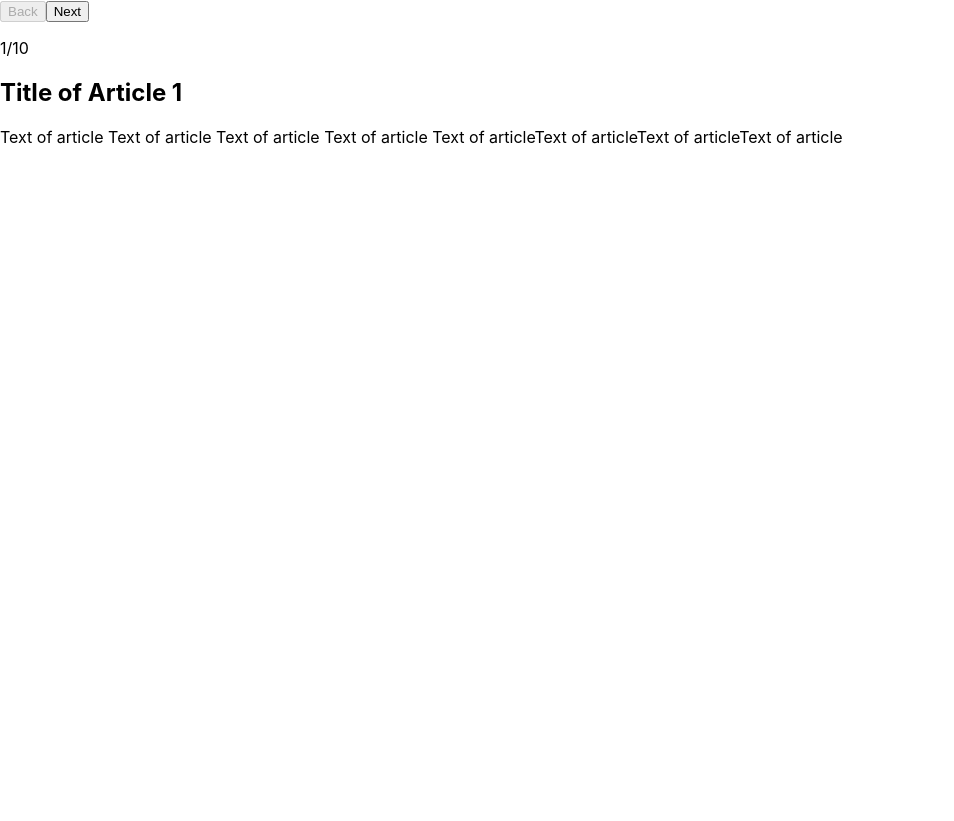
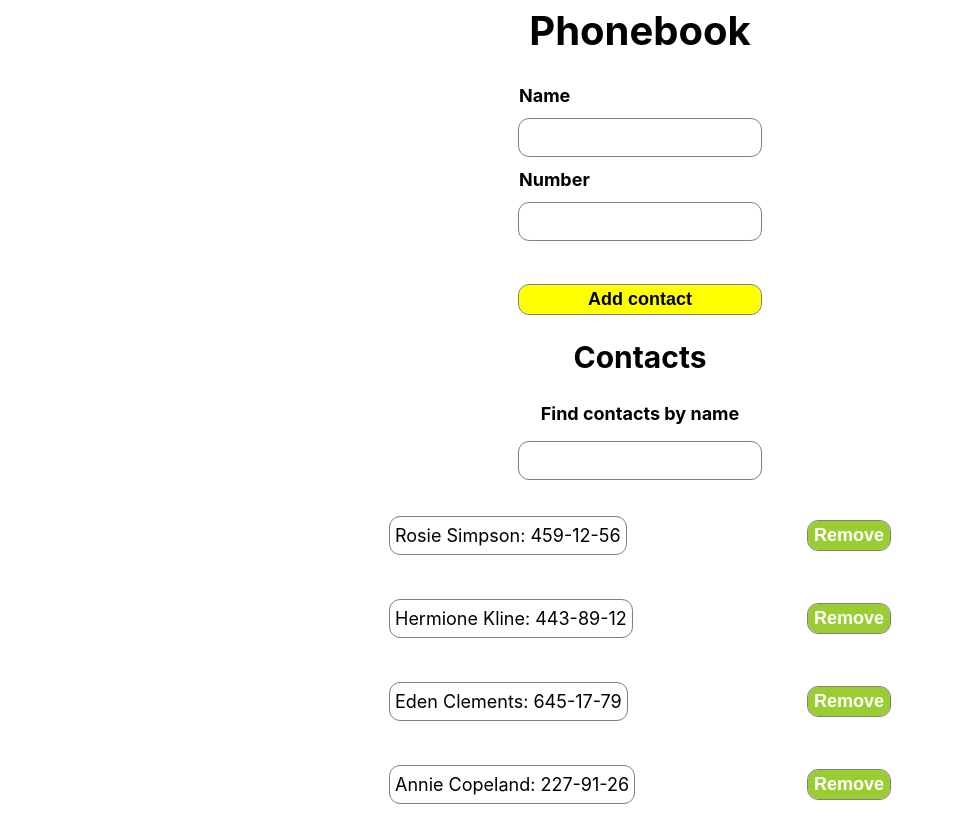
Before and after one commit to Alex-XAG/goit-react-hw-03-phonebook, a React (Create React App) app: page / in a window 1280 px wide. Shown: the whole page, without its empty margins (0-954 px from the left). Before the commit the page ends 800 px from the top, so only its background shows below. Built offline with nearby package versions, Linux system fonts and the light colour scheme.

Commit message:
Update index.js

```diff
--- a/src/index.js
+++ b/src/index.js
@@ -1,17 +1,17 @@
 import React from 'react';
 import ReactDOM from 'react-dom/client';
 // import { AppStudy } from './components/AppStudy';
-import { Reader } from 'components/StudyComponents/Reader/Reader';
+// import { Reader } from 'components/StudyComponents/Reader/Reader';
 import { App } from 'components/App';
 import './index.css';
-import publications from './publications.json';
+// import publications from './publications.json';
 
 ReactDOM.createRoot(document.getElementById('root')).render(
   <React.StrictMode>
-    {/* <App /> */}
+    <App />
 
     {/* <AppStudy /> */}
 
-    <Reader publications={publications} />
+    {/* <Reader publications={publications} /> */}
   </React.StrictMode>
 );
```
